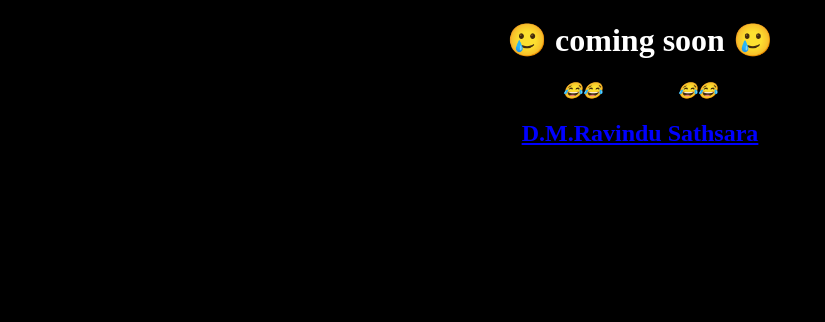
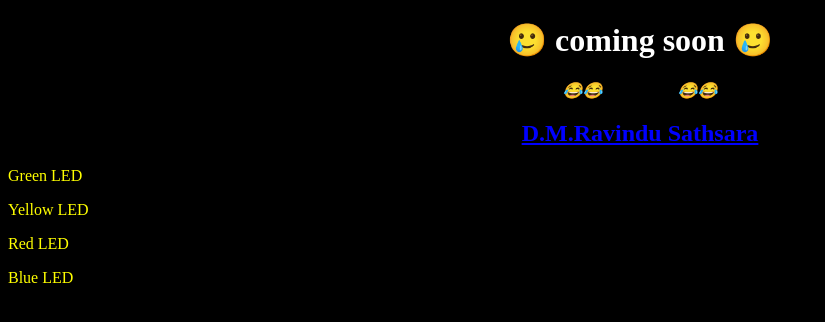
Before and after one commit to Ravindusathsara123/BLACK-TIGERS, a plain HTML site: page Menu.html in a window 1280 px wide. Shown: the whole page, without its empty margins (0-825 px from the left). Drawn offline with Linux system fonts and the light colour scheme.

Commit message:
Update Menu.html

```diff
--- a/Menu.html
+++ b/Menu.html
@@ -13,5 +13,23 @@ h2   {color: blue;}
 <h1><center><center> 🥲  coming soon  🥲 </center></center></h1>
 <p><b><i> <center><center>😂😂  Be patient  😂😂</center></center> </i></b>  </p>
 <h2> <center> <center> <u>D.M.Ravindu Sathsara </u></center></center> </h2>
+<div class="container">
+  <div class="led-box">
+    <div class="led-green"></div>
+    <p>Green LED</p>
+  </div>
+	<div class="led-box">
+    <div class="led-yellow"></div>
+    <p>Yellow LED</p>
+  </div>
+  <div class="led-box">
+    <div class="led-red"></div>
+    <p>Red LED</p>
+  </div>
+  <div class="led-box">
+    <div class="led-blue"></div>
+    <p>Blue LED</p>
+  </div>
+</div>
 </body>
 </html>
```
